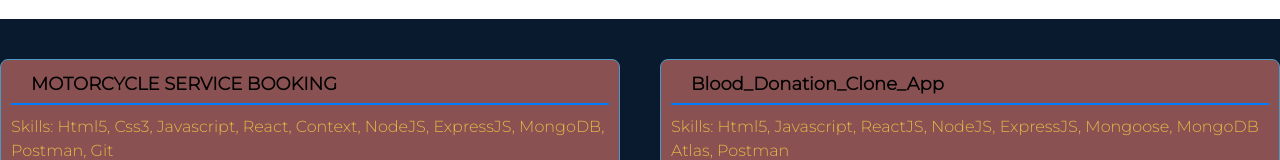
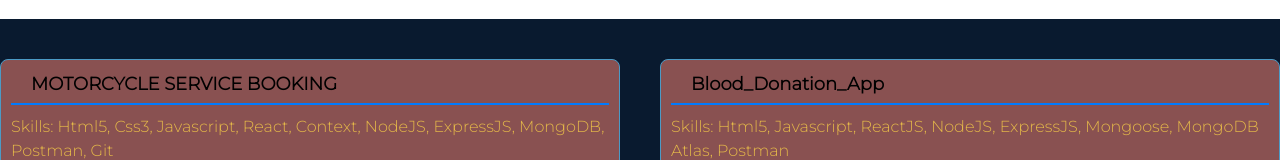
Before and after one commit to Gokul-96/portfolio, a React (Create React App) app: page /projects in a window 1280 px wide. Shown: the part 145-305 px from the top of the page. Built offline with nearby package versions, Linux system fonts and the light colour scheme.

Commit message:
project blood

```diff
--- a/src/resources/projects.js
+++ b/src/resources/projects.js
@@ -38,7 +38,7 @@ export const projects = [
       "MongoDB Atlas",
       "Postman",
     ],
-    title: "Blood_Donation_Clone_App",
+    title: "Blood_Donation_App",
     details:
       "Developed a MERN stack-based Blood Donation web application with admin authentication, donor management and responsive UI.",
       GitHub_frontend: "https://github.com/Gokul-96/MERN-BloodDonationClone-App.git",
```
